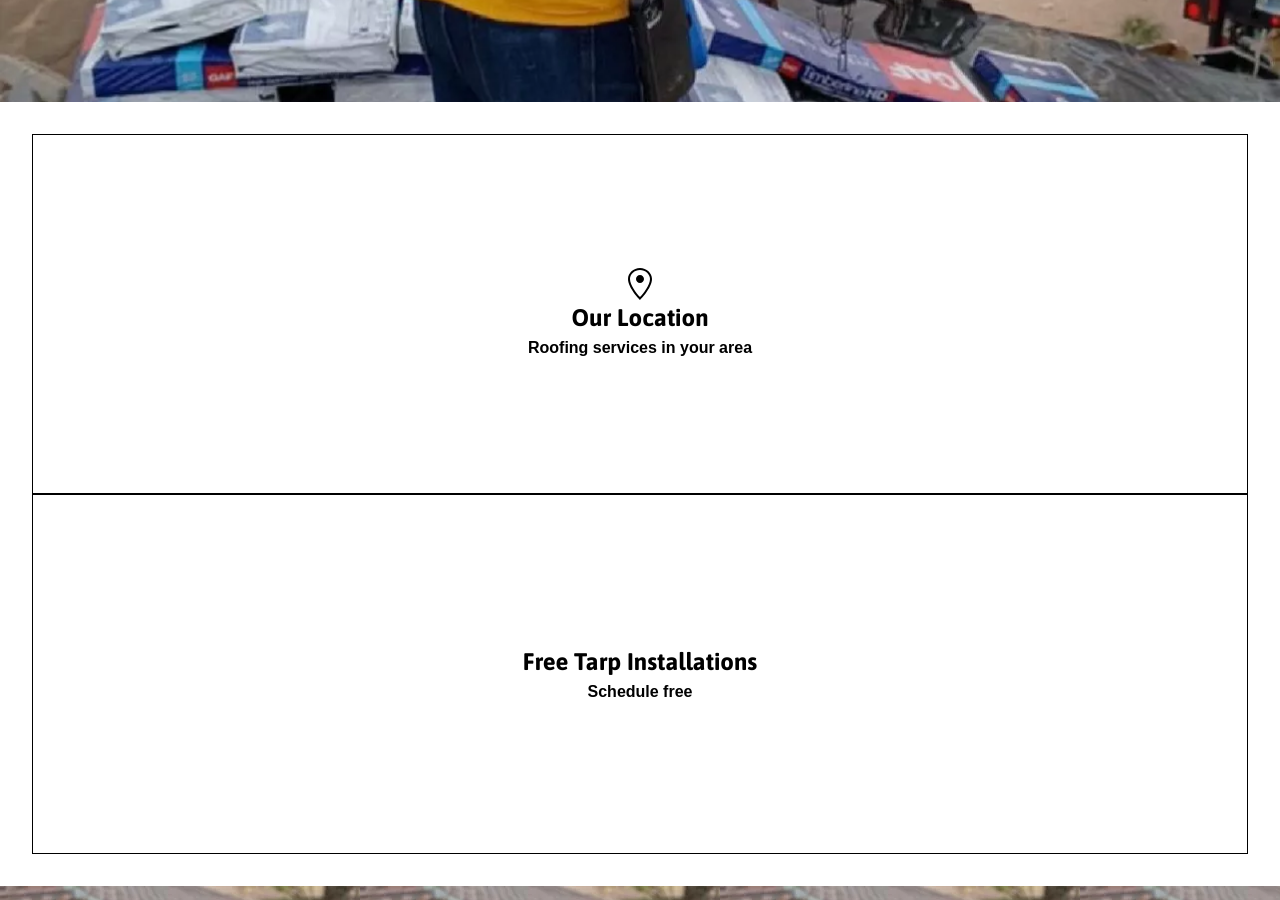
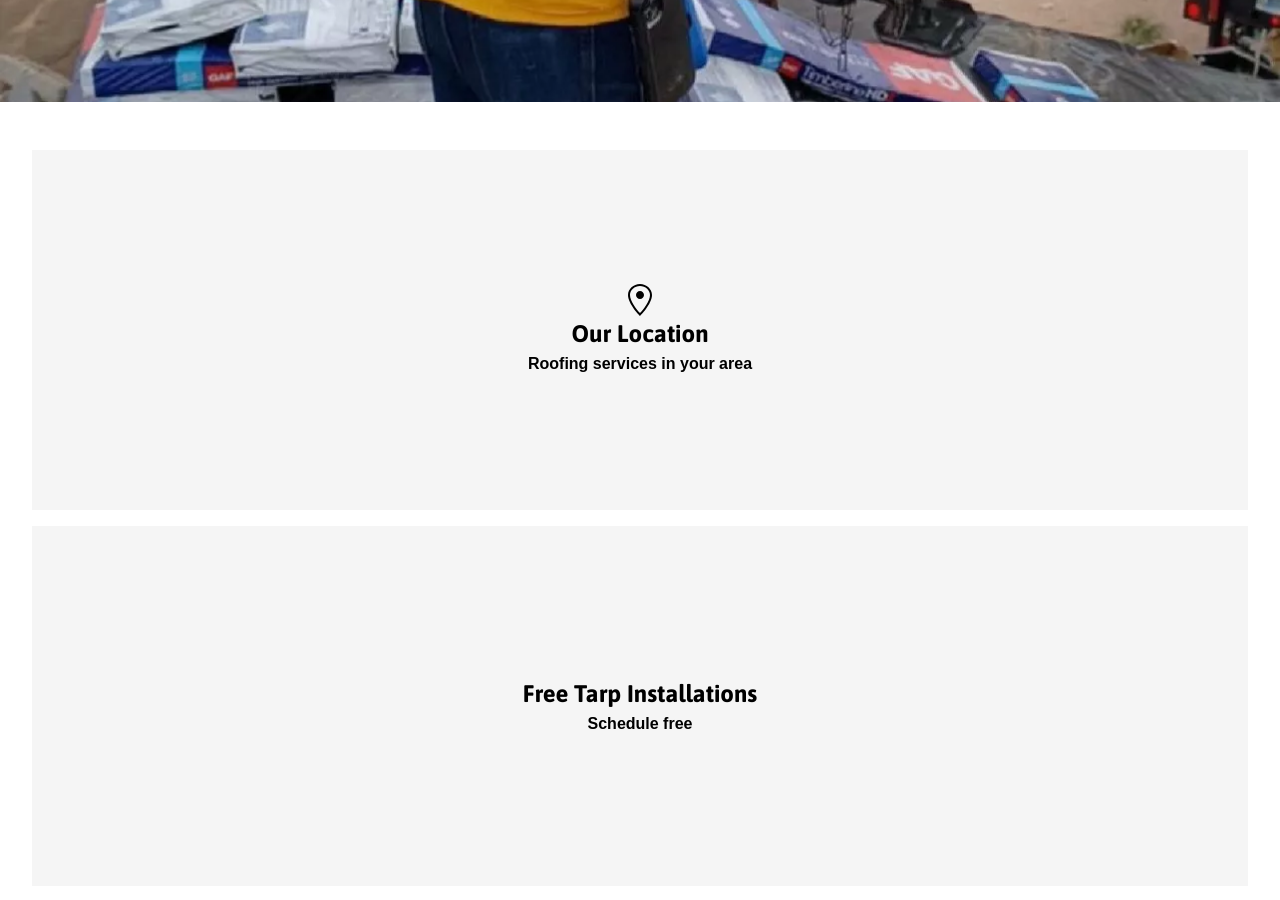
Before and after one commit to eric-santosCEA/roofing, a React (Create React App) app: page / in a window 1280 px wide. Shown: the part 860-1760 px from the top of the page. Built offline with nearby package versions, Linux system fonts and the light colour scheme.

Commit message:
minor style changes

```diff
--- a/src/components/Navbar.js
+++ b/src/components/Navbar.js
@@ -20,11 +20,11 @@ const Navbar = () => {
           <Link to="/services" className="link">
             <h1>Services</h1>
           </Link>
-          <Link to="/about" className="link">
-            <h1>About</h1>
-          </Link>
           <Link to="/contact" className="link">
             <h1>Contact</h1>
+          </Link>
+          <Link to="/about" className="link">
+            <h1>Careers</h1>
           </Link>
         </div>
       </div>
--- a/src/styles/home.css
+++ b/src/styles/home.css
@@ -35,7 +35,8 @@
   justify-content: center;
   align-items: center;
   flex-flow: column;
-  border: 1px solid black;
+  background-color: whitesmoke;
+  margin: 1rem 0;
 }
 .banner .inspection {
   height: 45vh;
@@ -43,7 +44,8 @@
   justify-content: center;
   align-items: center;
   flex-flow: column;
-  border: 1px solid black;
+  background-color: whitesmoke;
+  margin: 1rem 0;
 }
 .about {
   display: flex;
--- a/src/styles/home.less
+++ b/src/styles/home.less
@@ -26,13 +26,15 @@
 .banner {
   margin: 1rem;
   padding: 1rem;
+
   .location {
     height: 45vh;
     display: flex;
     justify-content: center;
     align-items: center;
     flex-flow: column;
-    border: 1px solid black;
+    background-color: whitesmoke;
+    margin: 1rem 0;
   }
   .inspection {
     height: 45vh;
@@ -40,7 +42,8 @@
     justify-content: center;
     align-items: center;
     flex-flow: column;
-    border: 1px solid black;
+    background-color: whitesmoke;
+    margin: 1rem 0;
   }
 }
 .about {
```
